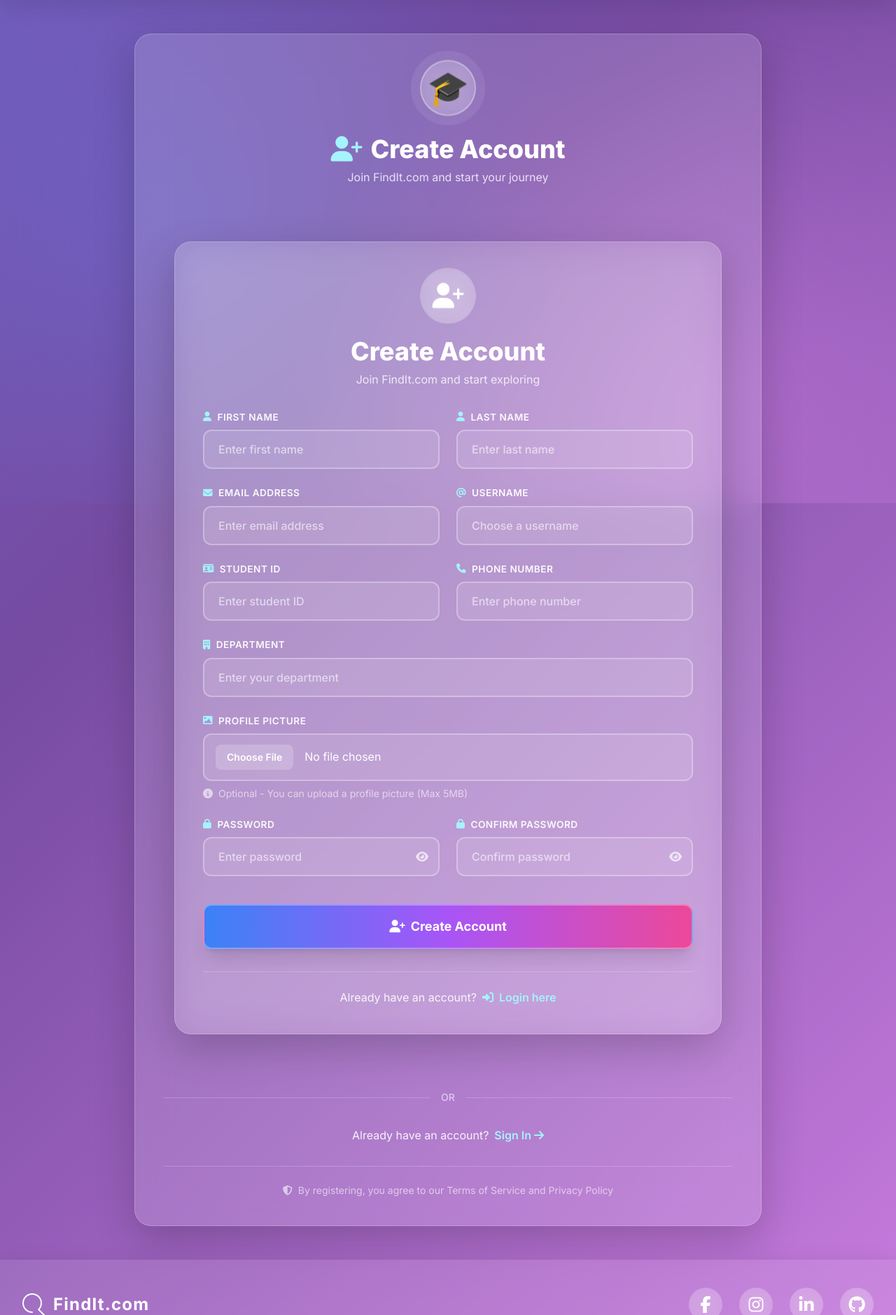
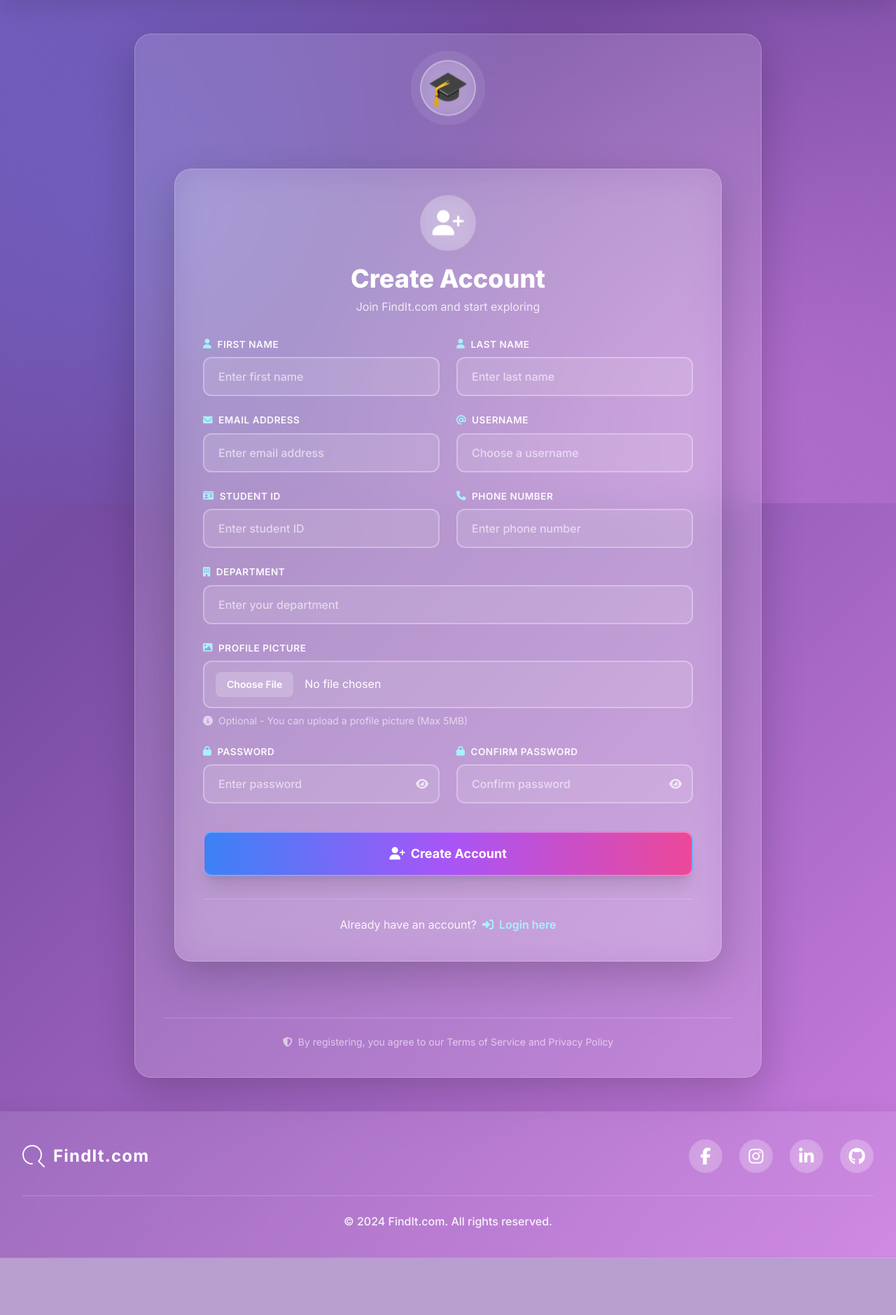
Before and after one commit to mostofa89/Lost_and_Found, a Django app: page /register/ in a window 1280 px wide. Shown: the part 81-1960 px from the top of the page at 70% size. After the commit the page ends 1879 px from the top, so only its background shows below. Run offline with Django 5.2, Linux system fonts and the light colour scheme; some libraries are stand-ins or nearby versions.

Commit message:
Solve the design error of register

```diff
--- a/reports/admin.py
+++ b/reports/admin.py
@@ -1,5 +1,7 @@
 from django.contrib import admin
-from .models import Lost_reports
+from .models import Lost_reports, Found_reports, Claimed_items
 
 # Register your models here.
 admin.site.register(Lost_reports)
+admin.site.register(Found_reports)
+admin.site.register(Claimed_items)
--- a/templates/home/home.html
+++ b/templates/home/home.html
@@ -326,12 +326,12 @@
             Sign In
           </a>
           {% else %}
-          <a href="{% url 'user:dashboard' %}"
+          <a href="{% url 'reports:inventory' %}"
              class="cta-button w-full sm:w-auto inline-flex items-center justify-center gap-3 bg-gradient-to-r from-purple-600 via-purple-700 to-indigo-700 text-white py-4 px-8 rounded-xl font-bold text-lg shadow-xl">
             <svg class="w-6 h-6" fill="none" stroke="currentColor" viewBox="0 0 24 24">
               <path stroke-linecap="round" stroke-linejoin="round" stroke-width="2" d="M4 6a2 2 0 012-2h2a2 2 0 012 2v2a2 2 0 01-2 2H6a2 2 0 01-2-2V6zM14 6a2 2 0 012-2h2a2 2 0 012 2v2a2 2 0 01-2 2h-2a2 2 0 01-2-2V6zM4 16a2 2 0 012-2h2a2 2 0 012 2v2a2 2 0 01-2 2H6a2 2 0 01-2-2v-2zM14 16a2 2 0 012-2h2a2 2 0 012 2v2a2 2 0 01-2 2h-2a2 2 0 01-2-2v-2z"/>
             </svg>
-            Go to Dashboard
+            Go to Inventory
           </a>
           {% endif %}
         </div>
--- a/templates/users/register.html
+++ b/templates/users/register.html
@@ -155,35 +155,9 @@
       </div>
     </div>
 
-    <!-- Header -->
-    <div class="text-center mb-8">
-      <h2 class="text-3xl sm:text-4xl font-extrabold text-white mb-2 flex items-center justify-center gap-3">
-        <i class="fa-solid fa-user-plus text-cyan-200"></i>
-        Create Account
-      </h2>
-      <p class="text-white/80 text-sm sm:text-base">Join FindIt.com and start your journey</p>
-    </div>
-
     <!-- Include Form -->
     {% include "users/form.html" %}
 
-    <!-- Divider -->
-    <div class="flex items-center my-8">
-      <div class="flex-1 border-t border-white/20"></div>
-      <span class="px-4 text-white/60 text-sm font-medium">OR</span>
-      <div class="flex-1 border-t border-white/20"></div>
-    </div>
-
-    <!-- Login Link -->
-    <div class="text-center">
-      <p class="text-white/90 flex items-center justify-center gap-2 flex-wrap">
-        <span>Already have an account?</span>
-        <a href="{% url 'user:login' %}" class="login-link text-cyan-200 hover:text-cyan-100 font-semibold inline-flex items-center gap-2">
-          Sign In
-          <i class="fa-solid fa-arrow-right"></i>
-        </a>
-      </p>
-    </div>
 
     <!-- Additional Info -->
     <div class="mt-8 pt-6 border-t border-white/20 text-center">
```
